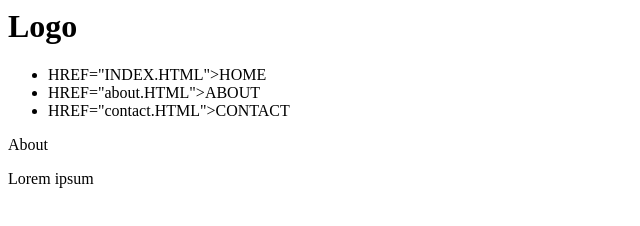
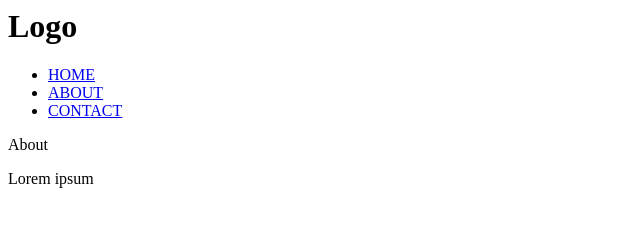
Before and after one commit to abc39867/p4, a plain HTML site: page about.html in a window 1280 px wide. Shown: the whole page, without its empty margins (0-640 px from the left). Drawn offline with Linux system fonts and the light colour scheme.

Commit message:
fix mistake

```diff
--- a/about.html
+++ b/about.html
@@ -8,9 +8,9 @@
         <h1>Logo</h1>
             <nav>
             <ul>
-                <li><A>  HREF="INDEX.HTML">HOME</A></li>
-                <li><A>  HREF="about.HTML">ABOUT</A></li>
-                <li><A>  HREF="contact.HTML">CONTACT</A></li>
+                <li><A HREF="INDEX.HTML">HOME</A></li>
+                <li><A HREF="about.HTML">ABOUT</A></li>
+                <li><A HREF="contact.HTML">CONTACT</A></li>
                 </ul>
                 </nav>
         </header>
```
Also changed, not shown: index.html (+3 -3 lines).
